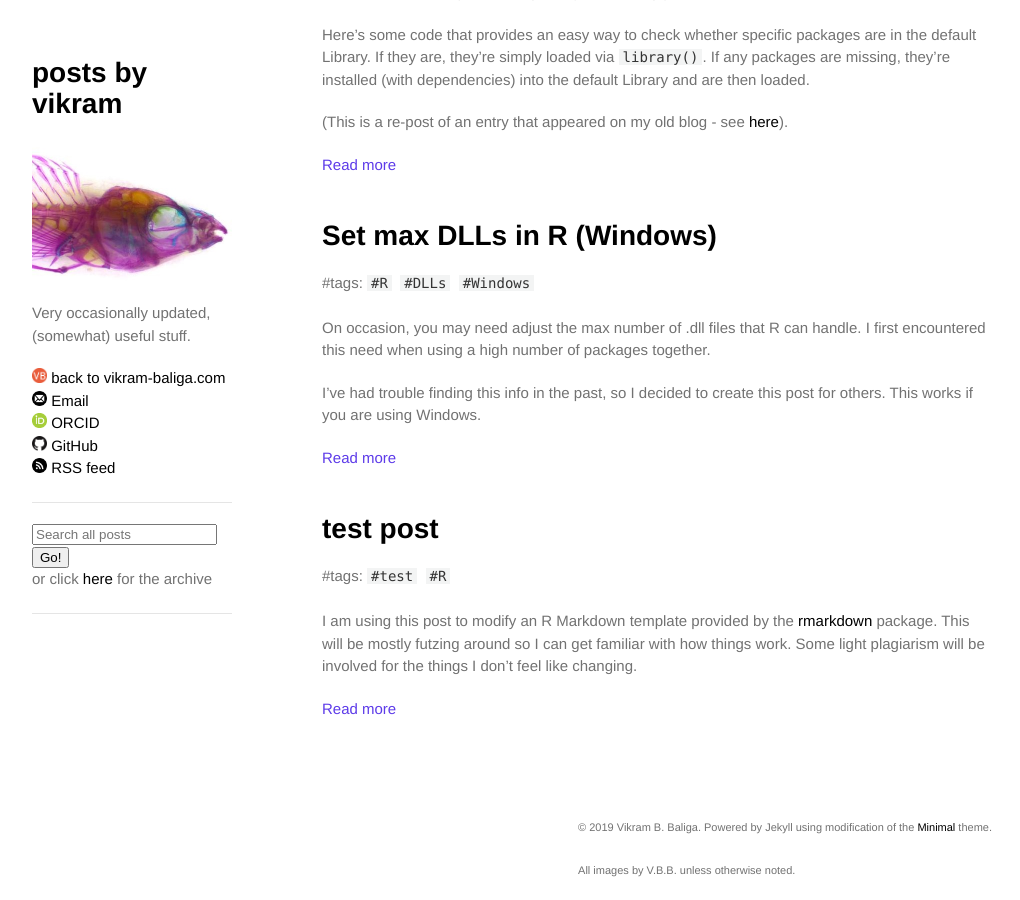
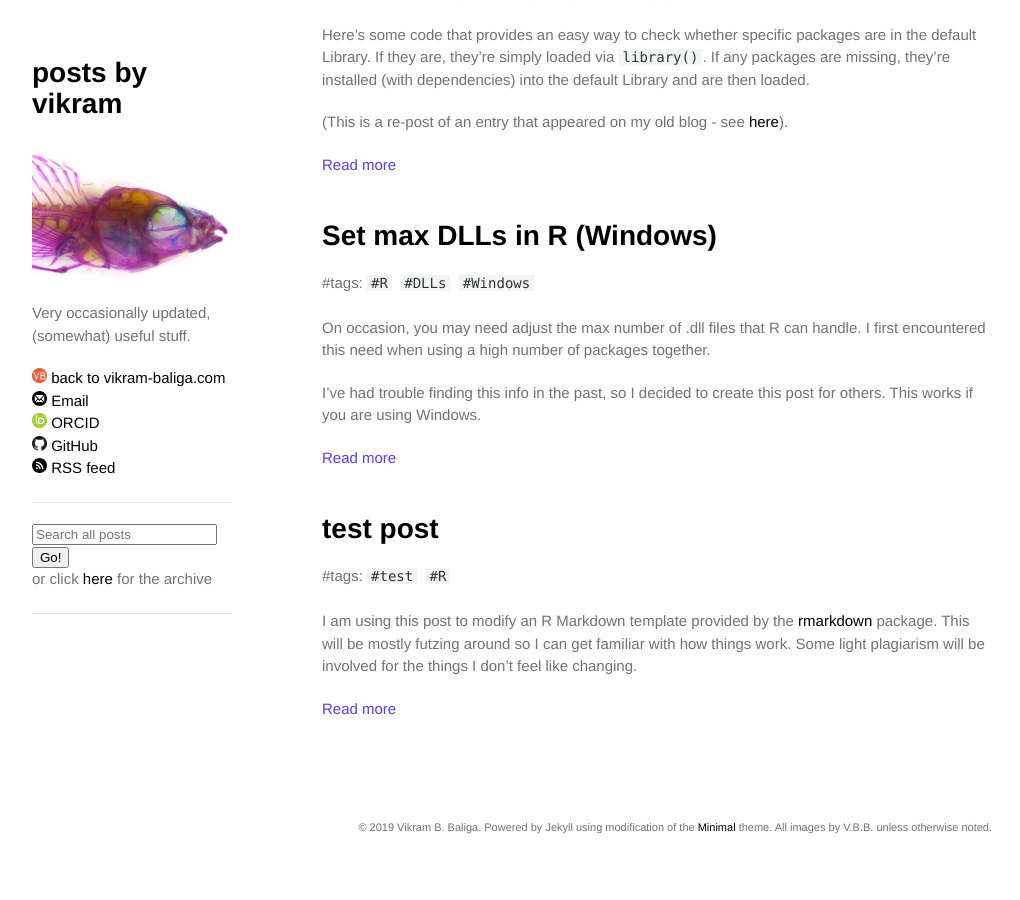
Before and after one commit to vbaliga/vbaliga.github.io, a Jekyll site: the page built from index.html, in a window 1280 px wide and 900 px high, scrolled down 705 px. Shown: the whole window, without its empty margins (128-1148 px from the left). Built offline with Jekyll 4.4.1, drawn with Linux system fonts in a browser that asks for light colours; a script that is not in the unit is left out; after the commit the page ends 1563 px from its top, so only the background shows below that.

Commit message:
Update default.html

```diff
--- a/_layouts/default.html
+++ b/_layouts/default.html
@@ -54,8 +54,9 @@
 
       </section>
       <footer>
-        <p><small>© 2019 Vikram B. Baliga. Powered by Jekyll using modification of the <a href="https://orderedlist.com/minimal/">Minimal</a> theme.</small></p>
-        <p><small>All images by V.B.B. unless otherwise noted.</small></p>
+
+        <p><small>© 2019 Vikram B. Baliga. Powered by Jekyll using modification of the <a href="https://orderedlist.com/minimal/">Minimal</a> theme. All images by V.B.B. unless otherwise noted.</small></p>
+
       </footer>
     </div>
     <script src="{{ "/assets/js/scale.fix.js" | relative_url }}"></script>
```
